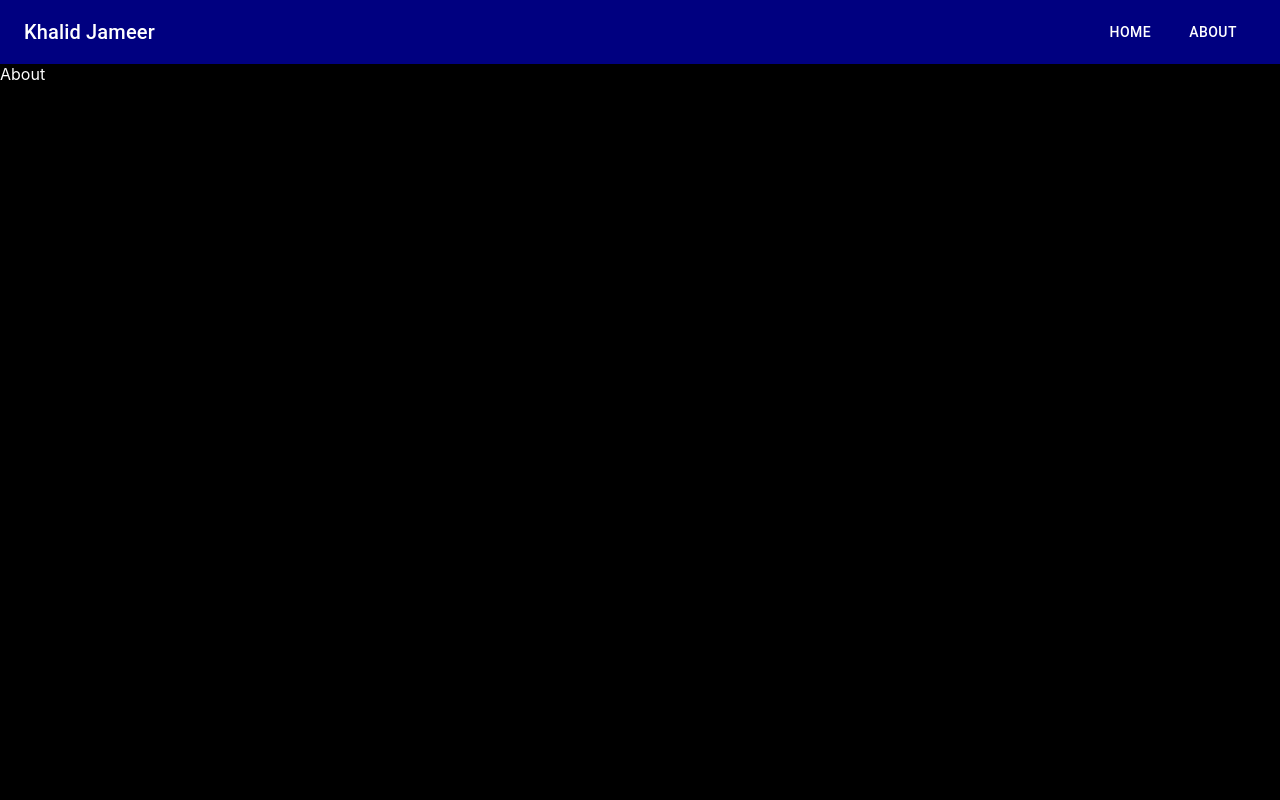
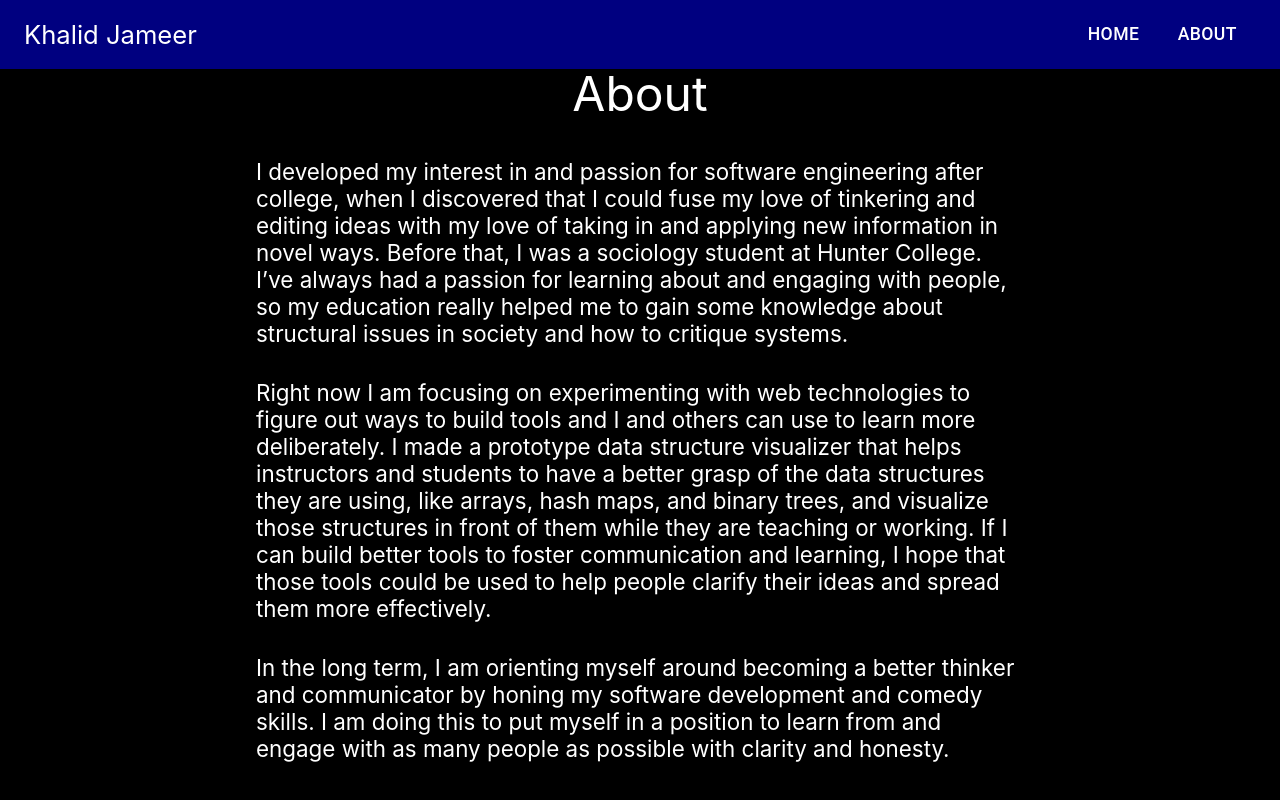
Before and after one commit to kjameer0/kjameer0.github.io, a React (Vite) app: page / in a window 1280 px wide. Both pictures are taken after a click on the button "ABOUT". Built offline with nearby package versions, Linux system fonts and the light colour scheme.

Commit message:
feat: basic about page

```diff
--- a/src/App.tsx
+++ b/src/App.tsx
@@ -1,13 +1,21 @@
 import { Outlet } from 'react-router-dom';
 import NavBar from 'components/NavBar';
+import { createTheme, ThemeProvider } from '@mui/material/styles';
+
+const theme = createTheme();
+theme.typography.h6 = {
+  fontSize: '1.6rem',
+};
 function App() {
   return (
-    <div className="main-container">
-      <div className="App">
-        <NavBar />
-        <Outlet />
+    <ThemeProvider theme={theme}>
+      <div className="main-container">
+        <div className="App">
+          <NavBar />
+          <Outlet />
+        </div>
       </div>
-    </div>
+    </ThemeProvider>
   );
 }
 
--- a/src/components/About.tsx
+++ b/src/components/About.tsx
@@ -1,8 +1,33 @@
-import { baseUrl } from 'main';
 export default function About() {
   return (
-    <div>
-      <p>About</p>
+    <div className="page-container">
+      <h1 className="main-heading">About</h1>
+      <div className="para-container">
+        <p className="content-paragraph">
+          I developed my interest in and passion for software engineering after college, when I
+          discovered that I could fuse my love of tinkering and editing ideas with my love of taking
+          in and applying new information in novel ways. Before that, I was a sociology student at
+          Hunter College. I’ve always had a passion for learning about and engaging with people, so
+          my education really helped me to gain some knowledge about structural issues in society
+          and how to critique systems.
+        </p>
+
+        <p className="content-paragraph">
+          Right now I am focusing on experimenting with web technologies to figure out ways to build
+          tools and I and others can use to learn more deliberately. I made a prototype data
+          structure visualizer that helps instructors and students to have a better grasp of the
+          data structures they are using, like arrays, hash maps, and binary trees, and visualize
+          those structures in front of them while they are teaching or working. If I can build
+          better tools to foster communication and learning, I hope that those tools could be used
+          to help people clarify their ideas and spread them more effectively.{' '}
+        </p>
+        <p className="content-paragraph">
+          In the long term, I am orienting myself around becoming a better thinker and communicator
+          by honing my software development and comedy skills. I am doing this to put myself in a
+          position to learn from and engage with as many people as possible with clarity and
+          honesty.
+        </p>
+      </div>
     </div>
   );
 }
--- a/src/components/Home.tsx
+++ b/src/components/Home.tsx
@@ -1,11 +1,7 @@
-import { baseUrl } from 'utils/url';
-
 export default function Home() {
   return (
     <div className="page-container">
-      <h1 className="main-heading" style={{ fontSize: '3rem' }}>
-        Welcome!
-      </h1>
+      <h1 className="main-heading">Welcome!</h1>
       <div className="img-container">
         <div id="self-picture-div">
           <img src="/Khalid-picture.jpg" alt="me" width="600" height="700" />
--- a/src/components/NavBar.tsx
+++ b/src/components/NavBar.tsx
@@ -86,7 +86,10 @@ export default function NavBar() {
           <Box sx={{ display: { xs: 'none', sm: 'block' } }}>
             {links.map((link) => (
               <Button key={link[0]} sx={{ color: '#fff', padding: '1.2rem' }} className="Button">
-                <NavLink style={{ padding: '1.2rem', margin: '-1.2rem' }} to={baseUrl + link[1]}>
+                <NavLink
+                  style={{ padding: '1.2rem', margin: '-1.2rem', fontSize: '1.1rem' }}
+                  to={baseUrl + link[1]}
+                >
                   {link[0]}
                 </NavLink>
               </Button>
--- a/src/index.css
+++ b/src/index.css
@@ -28,32 +28,38 @@ nav {
 .main-container {
   margin-top: 4rem;
 }
+
 .page-container {
   display: flex;
   flex-wrap: wrap;
 }
+
+.para-container {
+  margin-top: 1.2rem;
+  display: flex;
+  flex-direction: column;
+  align-items: center;
+}
+
 .content-paragraph{
-  font-size: 1.2rem;
+  font-size: 1.4rem;
+  width: 60%;
+  margin: 1rem;
 }
 .page-container > * {
   flex-basis: 100%;
 }
-.para-container {
-  margin-top: 1.2rem;
-  display:flex;
-  justify-content: center;
-}
-.para-container > p {
-  width: 60%;
-  font-size: 1.3rem;
-}
+
 #self-picture-div {
   display: flex;
   justify-content: center;
 }
+
 .main-heading {
   text-align: center;
+  font-size: 3rem;
 }
+
 .Button > a:hover {
   background-color: aqua;
   color: black;
@@ -63,6 +69,7 @@ nav {
   background-color: white;
   color: skyblue;
 }
+
 .MuiListItemText-primary{
   font-size: 1.3rem !important;
 }
```
